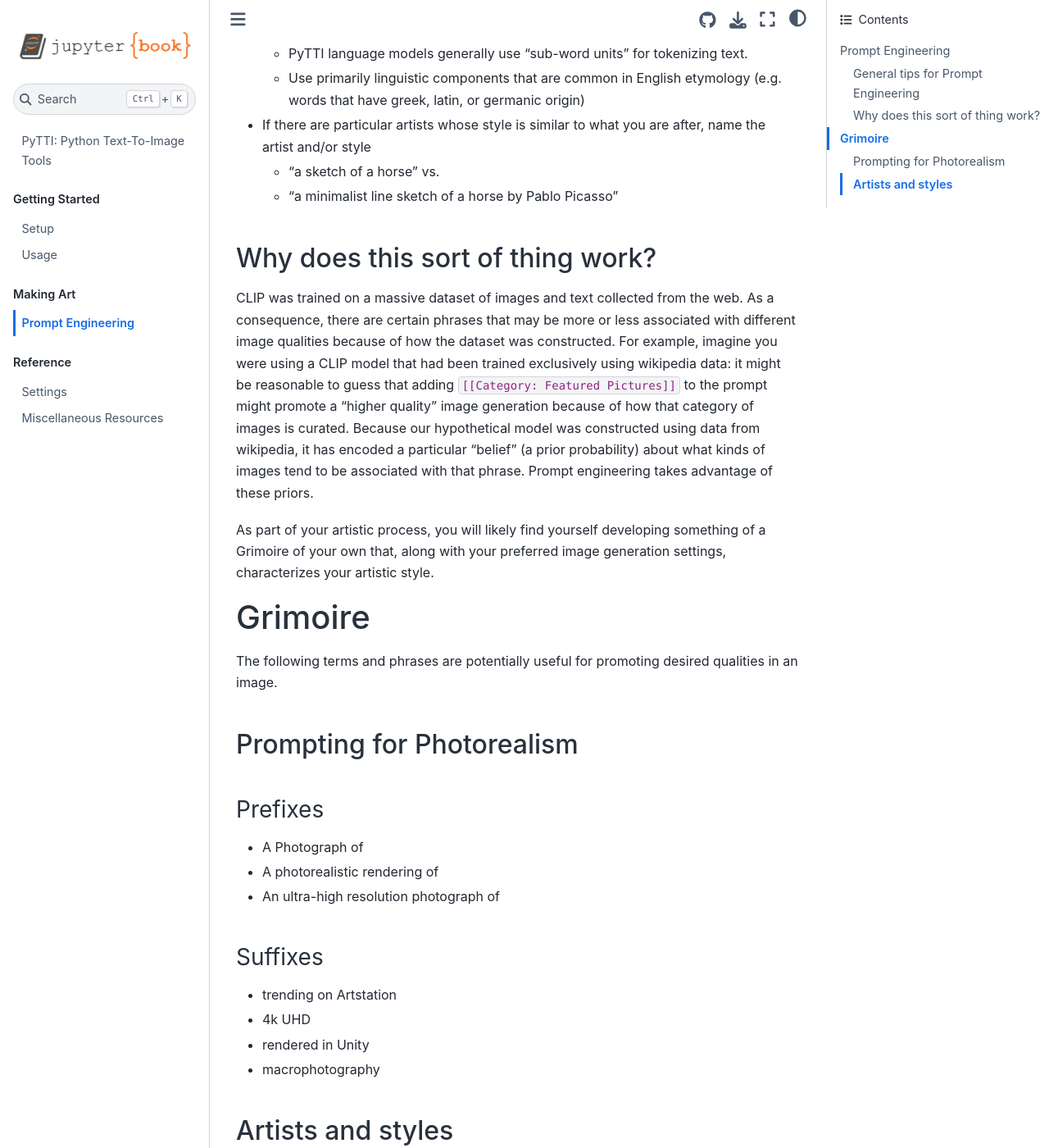
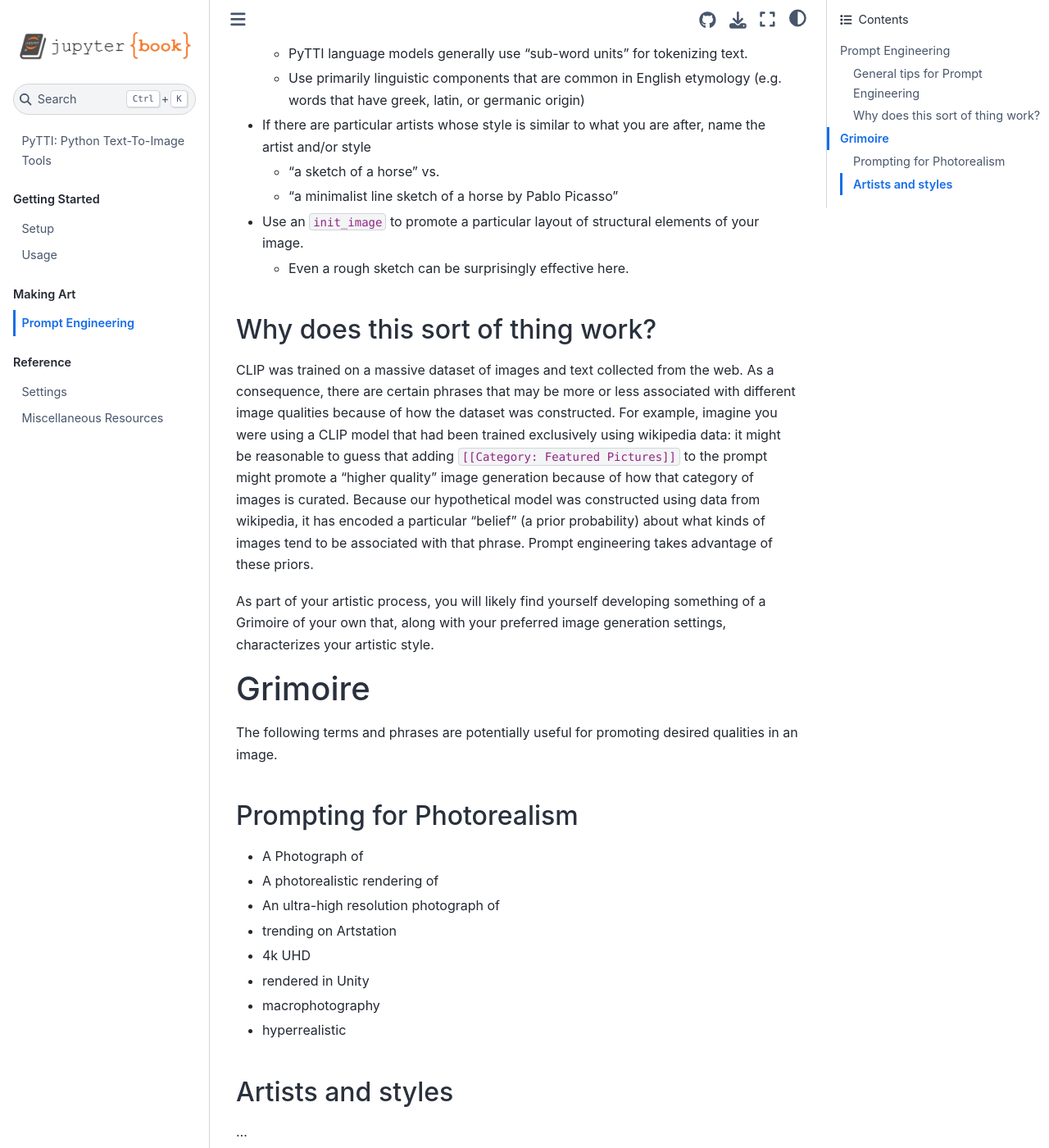
Before and after one commit to pytti-tools/pytti-book, a Jupyter Book: the page built from Grimoire.md, in a window 1280 px wide and 1400 px high, scrolled down 713 px. Shown: the whole window at 82% size. Built offline with Jupyter Book 1.0.4 settings and Sphinx 7.4.7 and the Sphinx Book theme 1.1.4, drawn with Linux system fonts in a browser that asks for light colours.

Commit message:
grimoire tips

```diff
--- a/Grimoire.md
+++ b/Grimoire.md
@@ -19,6 +19,8 @@
 * If there are particular artists whose style is similar to what you are after, name the artist and/or style
   * "a sketch of a horse" vs.
   * "a minimalist line sketch of a horse by Pablo Picasso"
+* Use an `init_image` to promote a particular layout of structural elements of your image.
+  * Even a rough sketch can be surprisingly effective here.
 
 ## Why does this sort of thing work?
 
@@ -32,18 +34,14 @@ The following terms and phrases are potentially useful for promoting desired qua
 
 ## Prompting for Photorealism
 
-### Prefixes
-
 * A Photograph of
 * A photorealistic rendering of
 * An ultra-high resolution photograph of
-
-### Suffixes
-
 * trending on Artstation
 * 4k UHD
 * rendered in Unity
 * macrophotography
+* hyperrealistic
 
 ## Artists and styles
 
```
